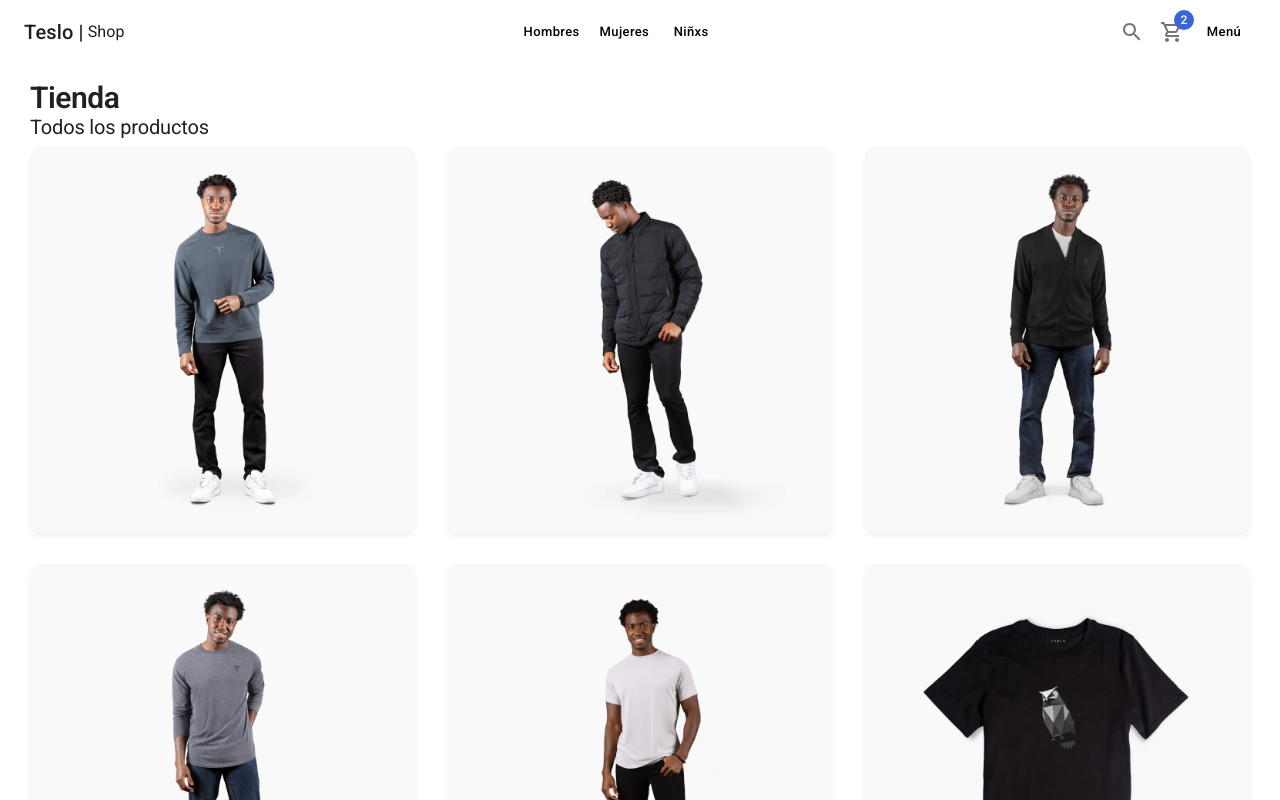
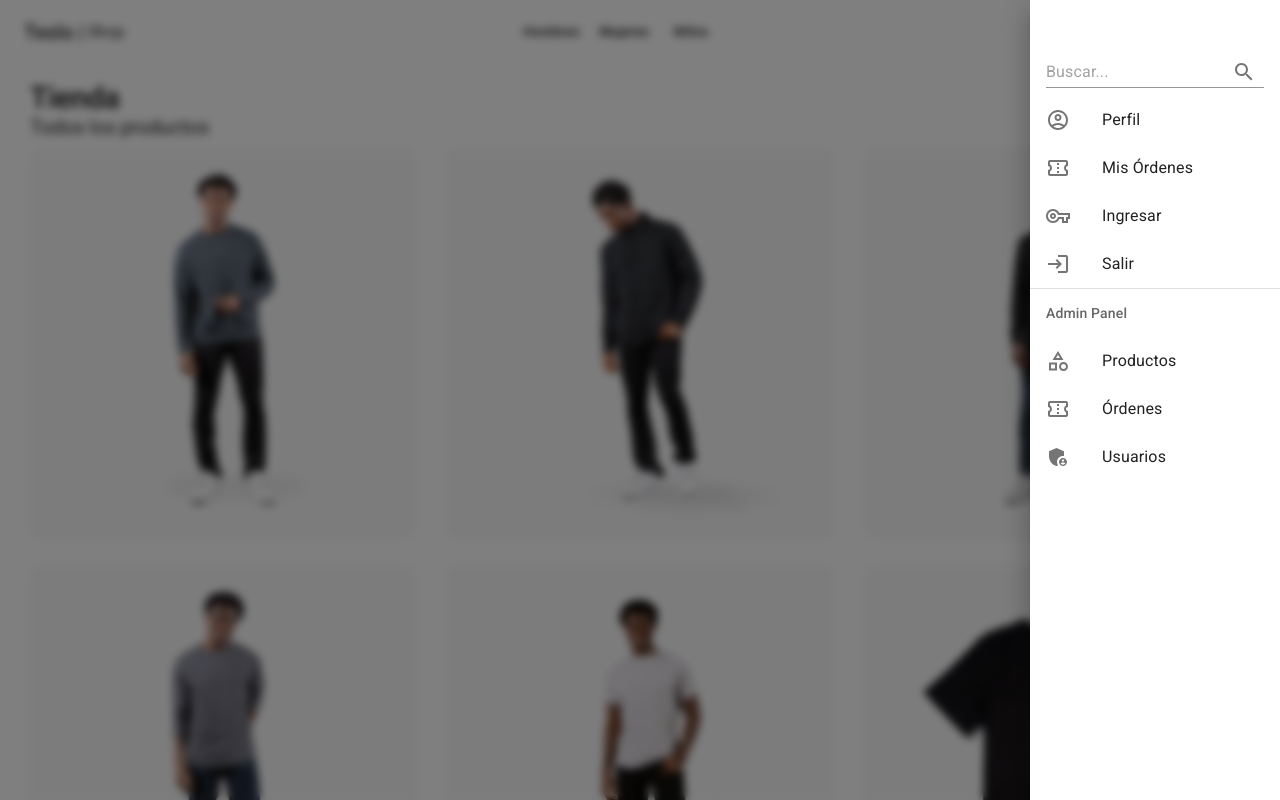
Before and after one commit to melisciar/teslo-shop, a Next.js app: page / in a window 1280 px wide. Shown: the top 800 px of the page. Built offline with nearby package versions, Linux system fonts and the light colour scheme.

Commit message:
menú lateral

```diff
--- a/components/layouts/ShopLayout.tsx
+++ b/components/layouts/ShopLayout.tsx
@@ -1,5 +1,5 @@
 import Head from "next/head";
-import { Navbar } from "../ui";
+import { Navbar, SideMenu } from "../ui";
 
 interface Props {
   title: string;
@@ -26,7 +26,7 @@
       <nav>
         <Navbar />
       </nav>
-      {/** TODO: Sidebar */}
+      <SideMenu />
       <main
         style={{ margin: "80px auto", maxWidth: "1440px", padding: "0px 30px" }}
       >
--- /dev/null
+++ b/components/ui/SideMenu.tsx
@@ -0,0 +1,127 @@
+import {
+  Box,
+  Divider,
+  Drawer,
+  IconButton,
+  Input,
+  InputAdornment,
+  List,
+  ListItem,
+  ListItemButton,
+  ListItemIcon,
+  ListItemText,
+  ListSubheader,
+} from "@mui/material";
+import {
+  AccountCircleOutlined,
+  AdminPanelSettings,
+  CategoryOutlined,
+  ConfirmationNumberOutlined,
+  EscalatorWarningOutlined,
+  FemaleOutlined,
+  LoginOutlined,
+  MaleOutlined,
+  SearchOutlined,
+  VpnKeyOutlined,
+} from "@mui/icons-material";
+
+export const SideMenu = () => {
+  return (
+    <Drawer
+      open={true}
+      anchor="right"
+      sx={{ backdropFilter: "blur(4px)", transition: "all 0.5s ease-out" }}
+    >
+      <Box sx={{ width: 250, paddingTop: 5 }}>
+        <List>
+          <ListItem>
+            <Input
+              type="text"
+              placeholder="Buscar..."
+              endAdornment={
+                <InputAdornment position="end">
+                  <IconButton aria-label="toggle password visibility">
+                    <SearchOutlined />
+                  </IconButton>
+                </InputAdornment>
+              }
+            />
+          </ListItem>
+
+          <ListItemButton>
+            <ListItemIcon>
+              <AccountCircleOutlined />
+            </ListItemIcon>
+            <ListItemText primary={"Perfil"} />
+          </ListItemButton>
+
+          <ListItemButton>
+            <ListItemIcon>
+              <ConfirmationNumberOutlined />
+            </ListItemIcon>
+            <ListItemText primary={"Mis Órdenes"} />
+          </ListItemButton>
+
+          <ListItemButton sx={{ display: { xs: "", sm: "none" } }}>
+            <ListItemIcon>
+              <MaleOutlined />
+            </ListItemIcon>
+            <ListItemText primary={"Hombres"} />
+          </ListItemButton>
+
+          <ListItemButton sx={{ display: { xs: "", sm: "none" } }}>
+            <ListItemIcon>
+              <FemaleOutlined />
+            </ListItemIcon>
+            <ListItemText primary={"Mujeres"} />
+          </ListItemButton>
+
+          <ListItemButton sx={{ display: { xs: "", sm: "none" } }}>
+            <ListItemIcon>
+              <EscalatorWarningOutlined />
+            </ListItemIcon>
+            <ListItemText primary={"Niñxs"} />
+          </ListItemButton>
+
+          <ListItemButton>
+            <ListItemIcon>
+              <VpnKeyOutlined />
+            </ListItemIcon>
+            <ListItemText primary={"Ingresar"} />
+          </ListItemButton>
+
+          <ListItemButton>
+            <ListItemIcon>
+              <LoginOutlined />
+            </ListItemIcon>
+            <ListItemText primary={"Salir"} />
+          </ListItemButton>
+
+          {/* Admin */}
+          <Divider />
+          <ListSubheader>Admin Panel</ListSubheader>
+
+          <ListItemButton>
+            <ListItemIcon>
+              <CategoryOutlined />
+            </ListItemIcon>
+            <ListItemText primary={"Productos"} />
+          </ListItemButton>
+          <ListItemButton>
+            <ListItemIcon>
+              <ConfirmationNumberOutlined />
+            </ListItemIcon>
+            <ListItemText primary={"Órdenes"} />
+          </ListItemButton>
+
+          <ListItemButton>
+            <ListItemIcon>
+              <AdminPanelSettings />
+            </ListItemIcon>
+            <ListItemText primary={"Usuarios"} />
+          </ListItemButton>
+        </List>
+      </Box>
+    </Drawer>
+  );
+};
--- a/components/ui/index.ts
+++ b/components/ui/index.ts
@@ -1 +1,2 @@
 export * from "./Navbar";
+export * from "./SideMenu";
```
